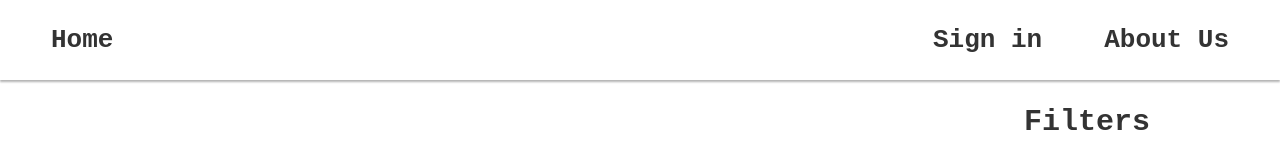
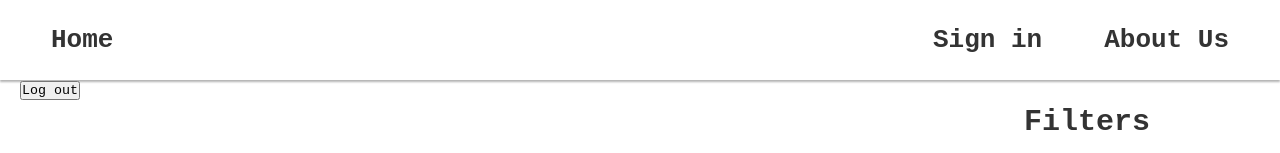
Before and after one commit to natalia4554554356/library, a website with bundled scripts: page public/index.html in a window 1280 px wide. Shown: the top 153 px of the page. Built offline with nearby package versions, Linux system fonts and the light colour scheme; no server answers.

Commit message:
Added test log out button

```diff
--- a/public/index.html
+++ b/public/index.html
@@ -13,6 +13,7 @@
             <li class="nav_list_item"><a href="/sign_in" class="nav_list_item_link">Sign in</a></li>
             <li class="nav_list_item"><a href="/about" class="nav_list_item_link">About Us</a></li>
         </ul>
+        <button class="log_out_btn">Log out</button>
     </nav>
 </header>
 
```
